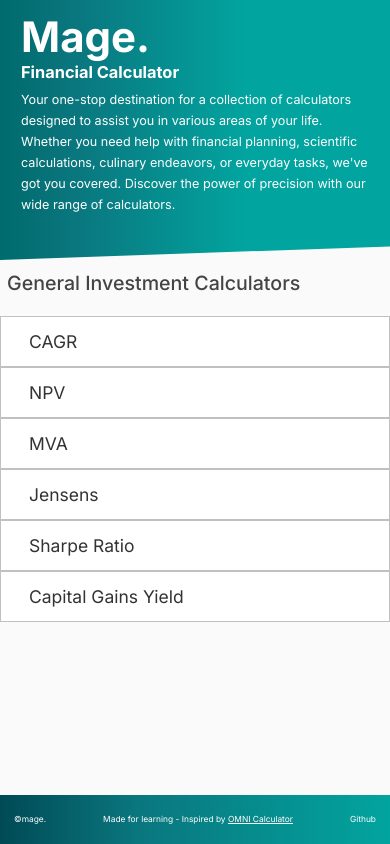
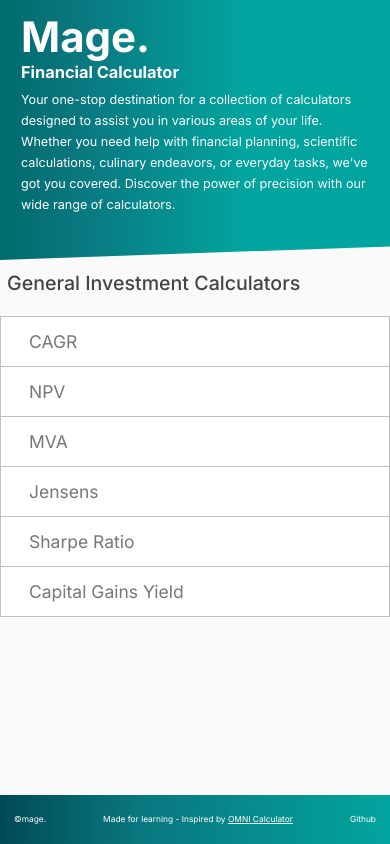
Before and after one commit to adiarora7/financial-calculator, a Next.js app: page / in a window 390 px wide. Built offline with nearby package versions, Linux system fonts and the light colour scheme.

Commit message:
updated mobile styles

```diff
--- a/app/globals.css
+++ b/app/globals.css
@@ -389,6 +389,7 @@ input[type="text"]{
 
   .cards{
     margin:none;
+    border-bottom:0.8px solid rgb(192, 192, 192);
   }
   .cards-flex-row{
     flex-direction: column;
@@ -407,10 +408,17 @@ input[type="text"]{
     text-align: left;
     background-color: white;
     border:0.8px solid rgb(192, 192, 192);
+    border-bottom:0;
     border-radius:0;
+  }
+
+  .card:hover{
+    transform: none;
+    box-shadow: none;
   }
   .card p{
     justify-content: left;
+    color: #777;
   }
 
   #back-arrow{
```
